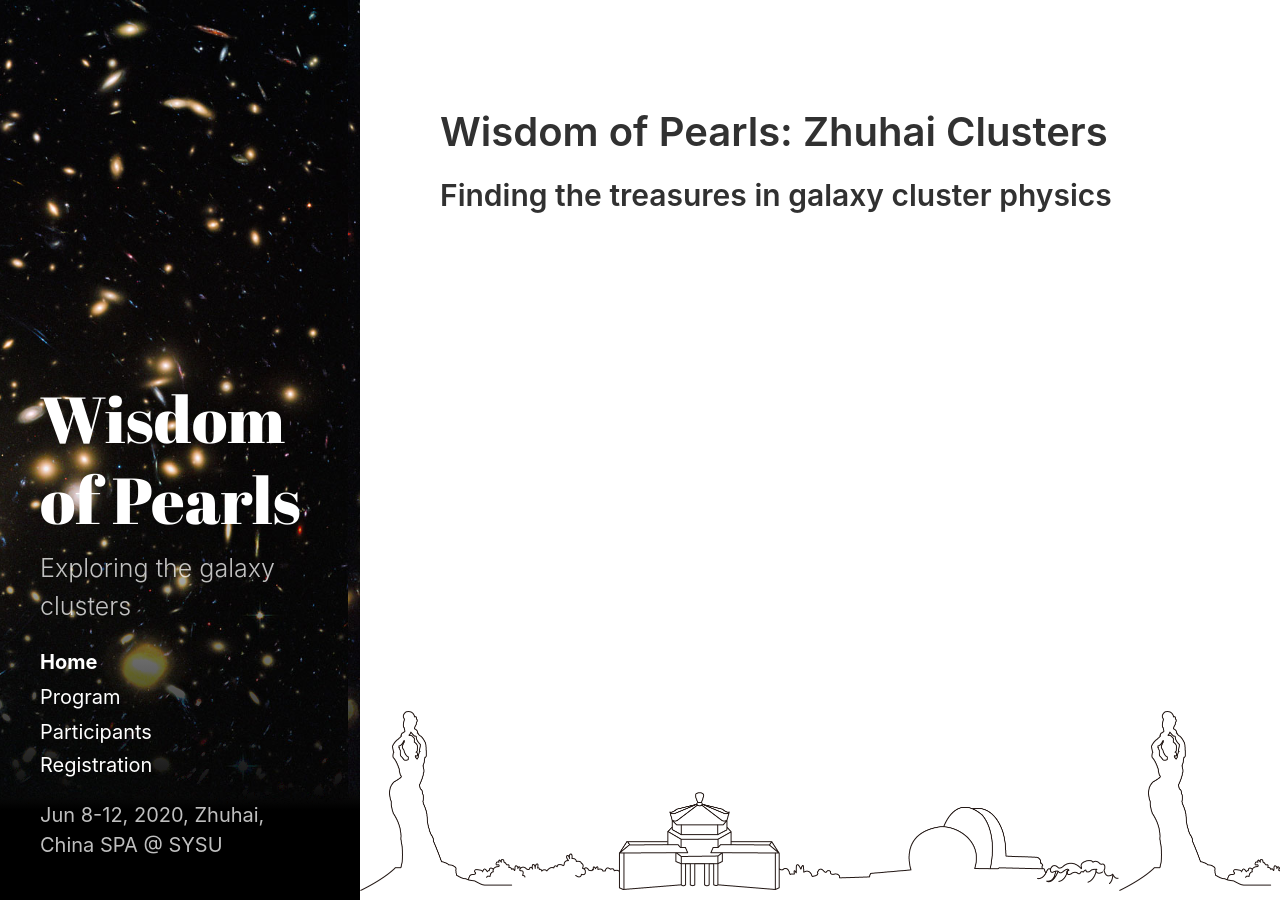
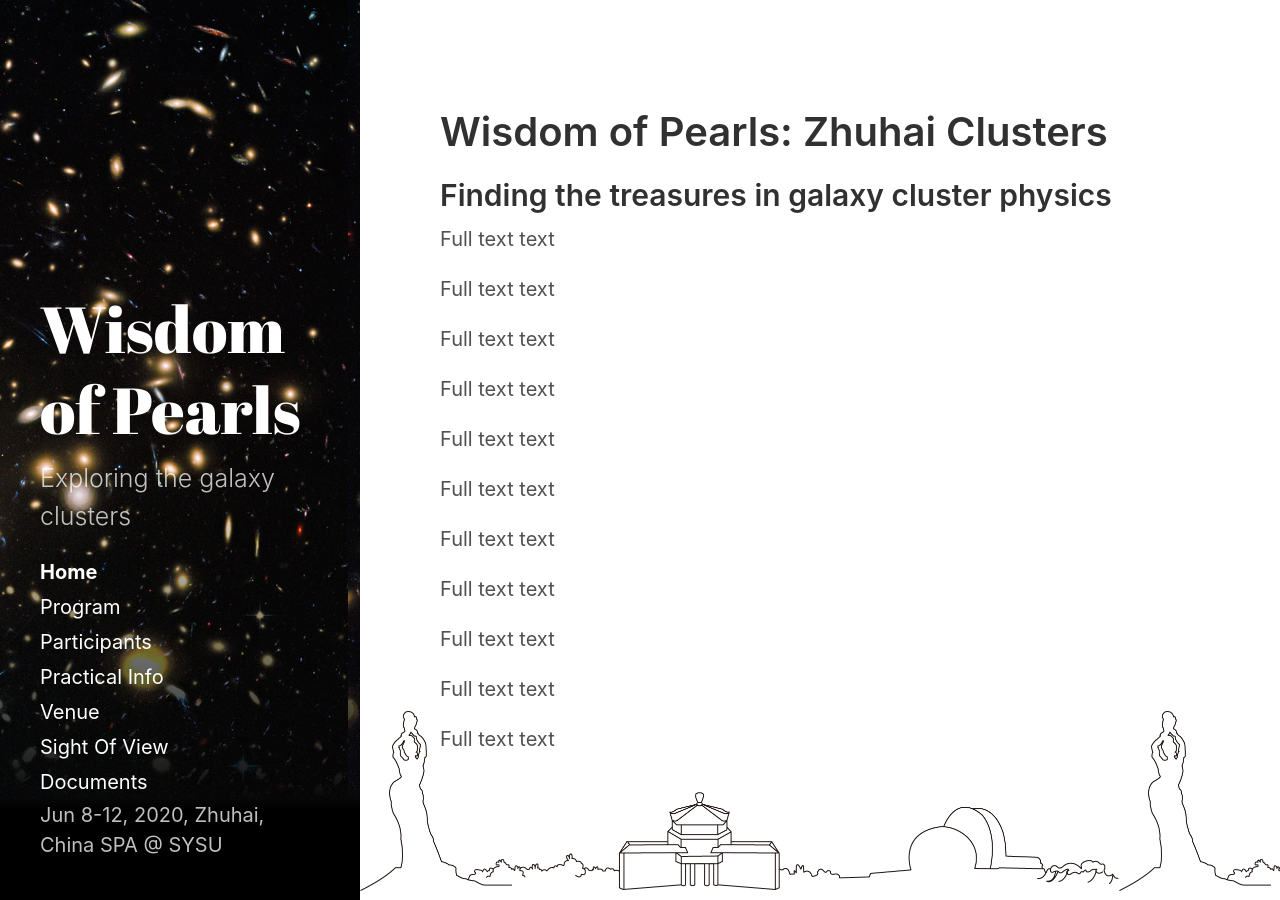
Before and after one commit to ZHCluster/ZHCluster.github.io, a Jekyll site: the page built from index.html, in a window 1280 px wide. Built offline with Jekyll 4.4.1, drawn with Linux system fonts in a browser that asks for light colours; the list of posts is cut into pages by our own code.

Commit message:
Adding pages done

```diff
--- a/_includes/copyright.html
+++ b/_includes/copyright.html
@@ -1,6 +1,6 @@
-<p>
+<!-- <p>
   <a href="{{ "/404.html" | relative_url }}">Registration</a>
-</p>
+</p> -->
 <p>
   Jun 8-12, 2020,
 
--- /dev/null
+++ b/documents.html
@@ -0,0 +1,8 @@
+---
+layout: page
+title: Documents
+sidebar_link: true
+sidebar_sort_order: 6
+---
+
+Sight Of View
--- a/index.html
+++ b/index.html
@@ -6,3 +6,37 @@ title: Home
 <h1> Wisdom of Pearls: Zhuhai Clusters</h1>
 
 <h2> Finding the treasures in galaxy cluster physics </h2>
+
+<p>
+    Full text text
+</p>
+<p>
+    Full text text
+</p>
+<p>
+    Full text text
+</p>
+<p>
+    Full text text
+</p>
+<p>
+    Full text text
+</p>
+<p>
+    Full text text
+</p>
+<p>
+    Full text text
+</p>
+<p>
+    Full text text
+</p>
+<p>
+    Full text text
+</p>
+<p>
+    Full text text
+</p>
+<p>
+    Full text text
+</p>
```
Also changed, not shown: hotel.html (added, +8 -0 lines), info.html (added, +17 -0 lines), program.html (+16 -0 lines), sight.html (added, +8 -0 lines).
